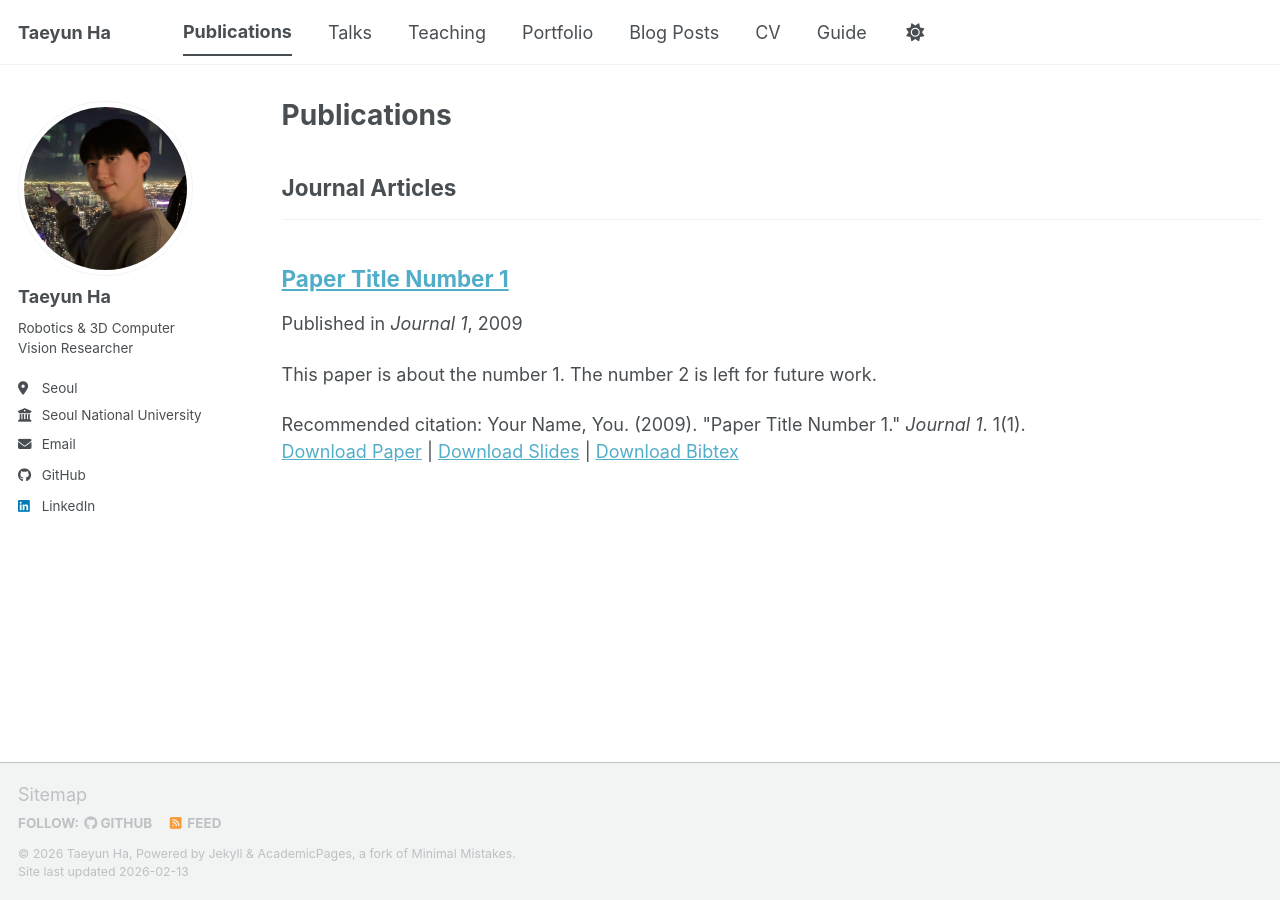
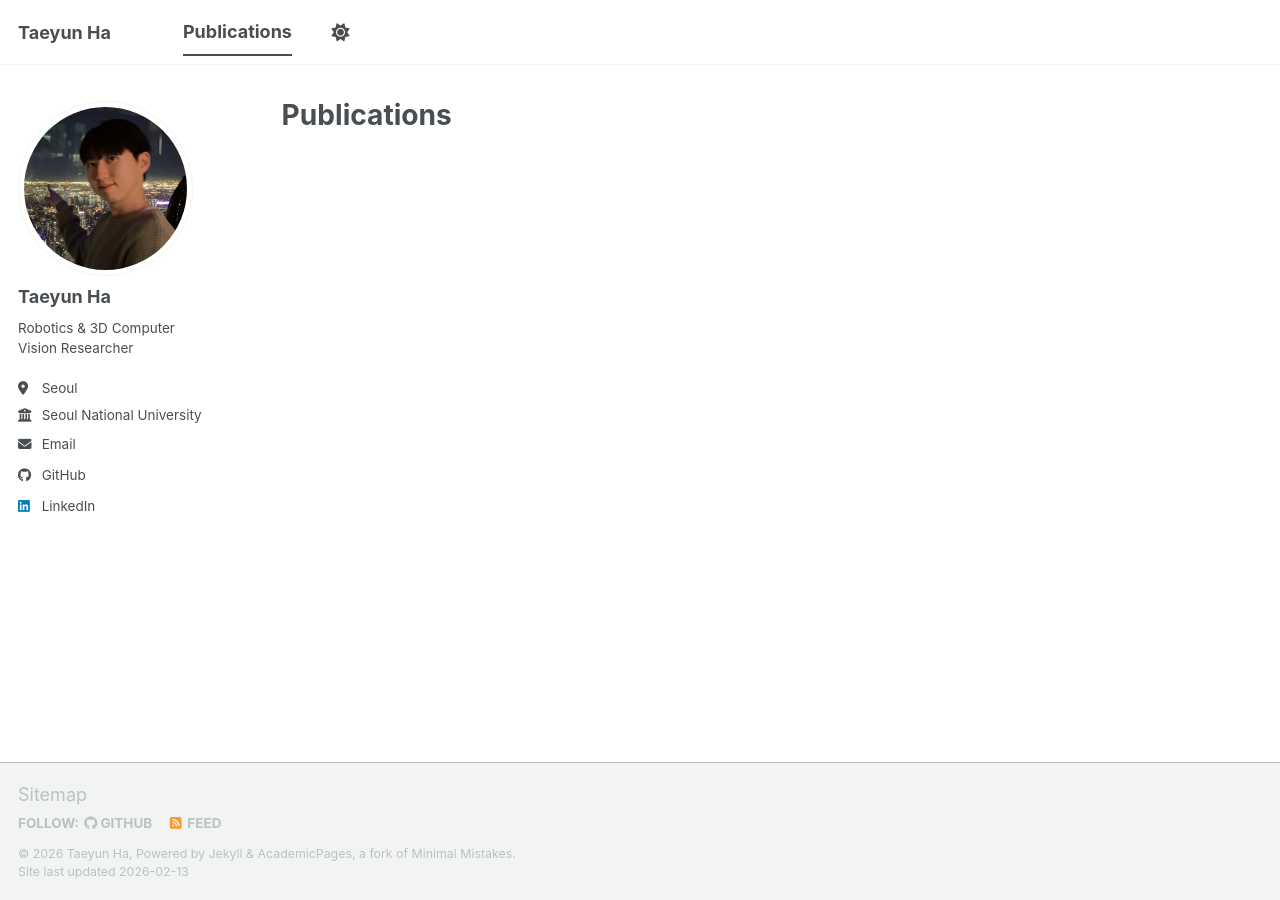
Before and after one commit to hahahataeyun/hahahataeyun.github.io, a Jekyll site: the page built from _pages/publications.html, in a window 1280 px wide. Built offline with Jekyll 4.4.1, drawn with Linux system fonts in a browser that asks for light colours; a script bundle is joined from its source files by our own code; library files that are not in the unit come from our copies.

```diff
--- a/_data/navigation.yml
+++ b/_data/navigation.yml
@@ -10,24 +10,3 @@
 main:
   - title: "Publications"
     url: /publications/
-
-  - title: "Talks"
-    url: /talks/
-
-  - title: "Teaching"
-    url: /teaching/
-
-  - title: "Portfolio"
-    url: /portfolio/
-
-  - title: "Blog Posts"
-    url: /year-archive/
-
-  - title: "CV"
-    url: /cv/
-
-  # - title: "CV"
-  #   url: /cv-json/
-
-  - title: "Guide"
-    url: /markdown/
--- a/_pages/publications.html
+++ b/_pages/publications.html
@@ -12,7 +12,7 @@
 {% include base_path %}
 
 <!-- New style rendering if publication categories are defined -->
-{% if site.publication_category %}
+<!-- {% if site.publication_category %}
   {% for category in site.publication_category  %}
     {% assign title_shown = false %}
     {% for post in site.publications reversed %}
@@ -30,4 +30,4 @@
   {% for post in site.publications reversed %}
     {% include archive-single.html %}
   {% endfor %}
-{% endif %}
+{% endif %} -->
```
Also changed, not shown: _pages/about.md (+11 -2 lines), 1 other file.
